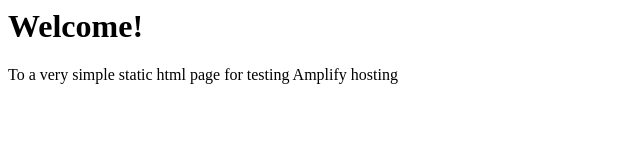
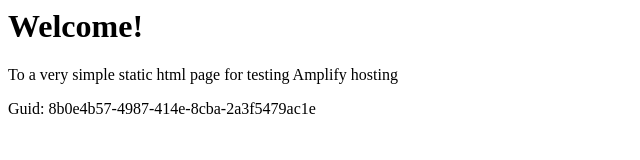
Before and after one commit to aws-aemilia-gru/Github-PR-Commit-Integration-Test-DoNotTouch-GitHubAutoBuildPrPreviewCanaryTest-v1-prod-sa-east-1, a website: page src/index.html in a window 1280 px wide. Shown: the whole page, without its empty margins (0-640 px from the left). Drawn offline with Linux system fonts and the light colour scheme.

Commit message:
commit from integ tests

```diff
--- a/src/index.html
+++ b/src/index.html
@@ -1,3 +1,5 @@
+
+
 <html lang="en">
 
 <head>
@@ -10,6 +12,6 @@
 <body>
     <h1>Welcome!</h1>
     <p>To a very simple static html page for testing Amplify hosting</p>
-</body>
+    <p>Guid: 8b0e4b57-4987-414e-8cba-2a3f5479ac1e</p></body>
 
 </html>
```
